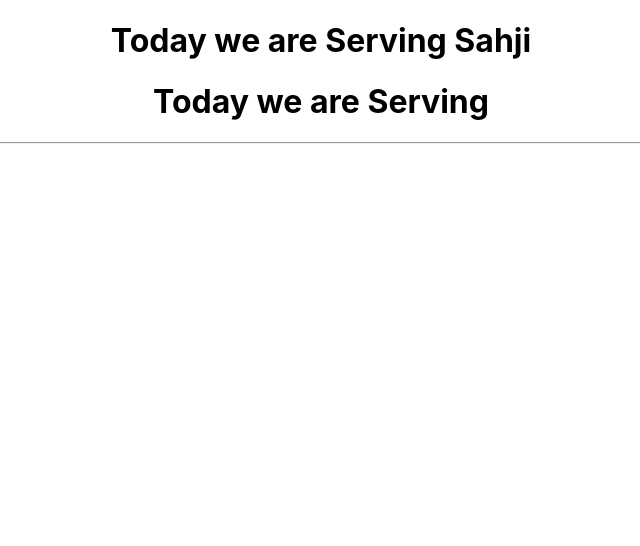
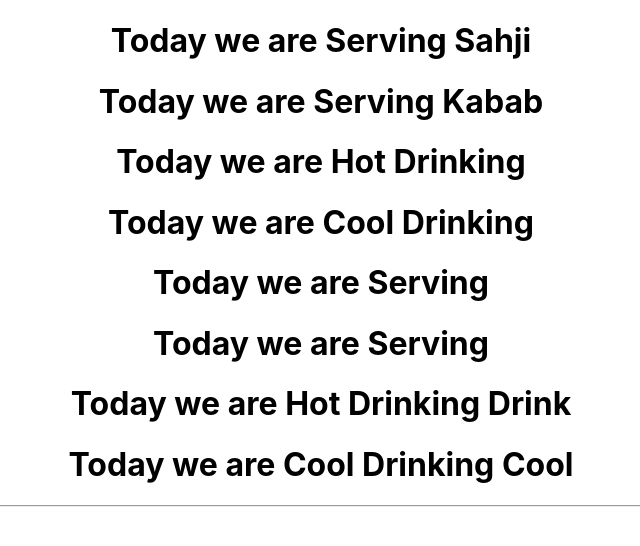
Before and after one commit to ismardoi2001/react-assignment2, a React (Create React App) app: page / in a window 1280 px wide. Shown: the top 546 px of the page, without its empty margins (319-959 px from the left). Built offline with nearby package versions, Linux system fonts and the light colour scheme.

Commit message:
update task

```diff
--- a/src/App.js
+++ b/src/App.js
@@ -7,6 +7,7 @@ function App(){
     <div className ="App">
     {/*<dinner></dinner>*/}
     <Dinner dishName ="Sahji" SweetDish="Kabab"/>
+    <Dinner MyDrink ="Drink" youDrink="Cool"/>
     <hr/>
     </div>
   );
--- a/src/dinner.js
+++ b/src/dinner.js
@@ -4,7 +4,9 @@ function Dinner (props) {
     return (
         <div>
         <h1> Today we are Serving {props.dishName}</h1>
-        <h1> Today we are Serving {props.sweetDish}</h1>
+        <h1> Today we are Serving {props.SweetDish}</h1>
+        <h1>Today we are Hot Drinking {props.MyDrink}</h1>
+        <h1>Today we are Cool Drinking {props.youDrink}</h1>
         </div>
     )
 }
```
